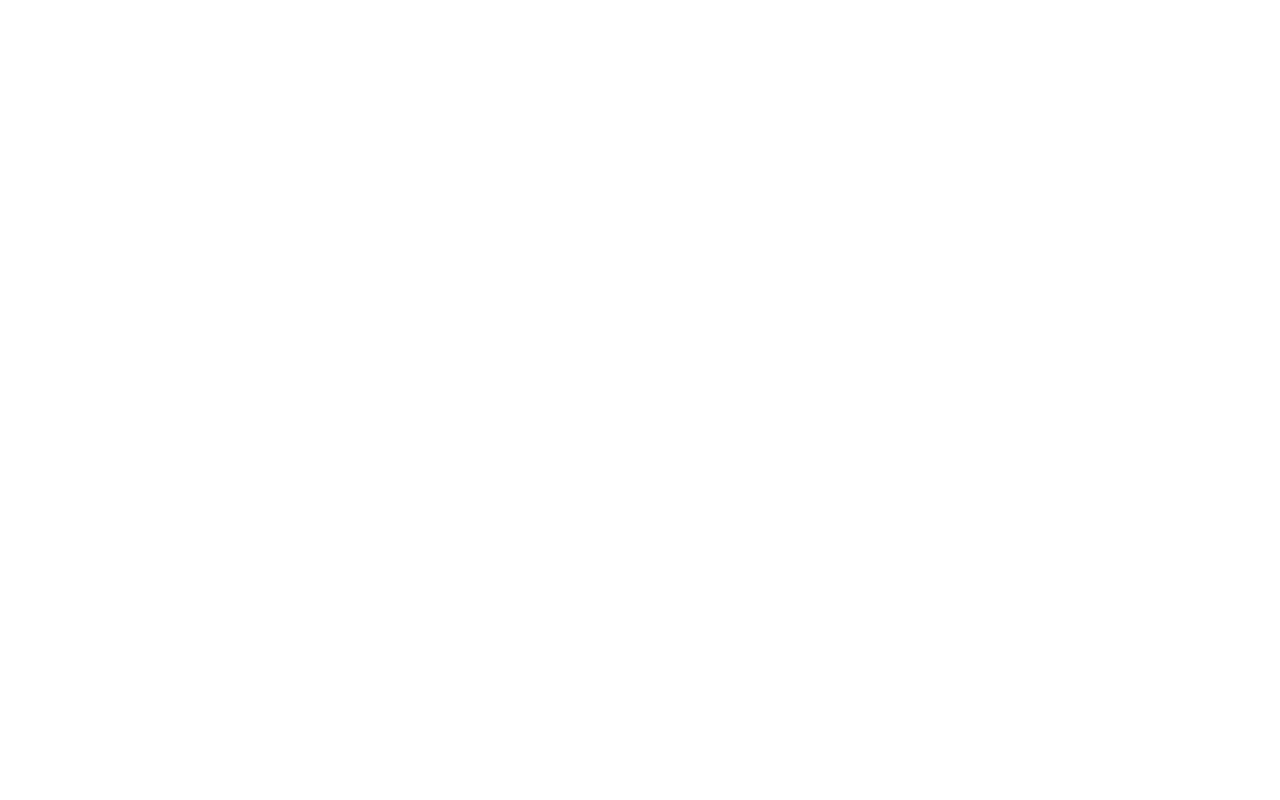
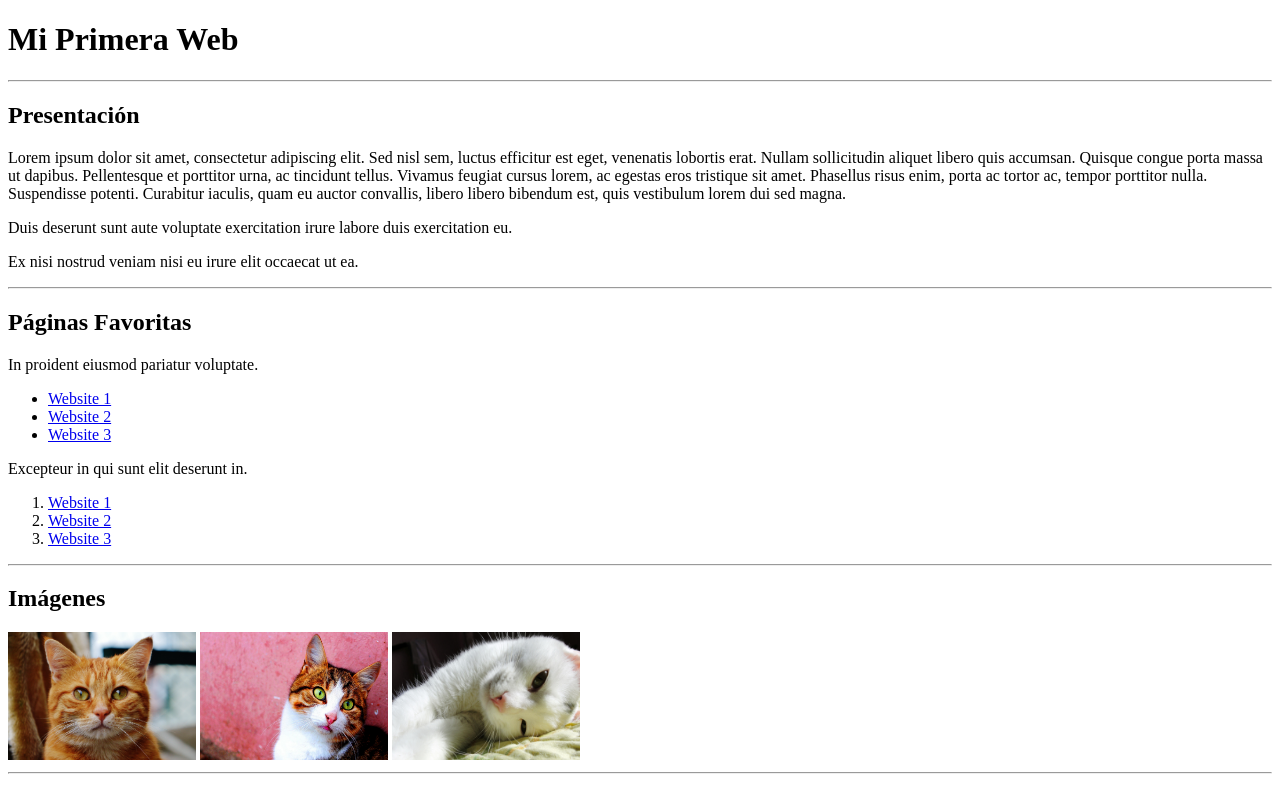
Before and after one commit to MechiValoni/utn-labcomII-practices, a plain HTML site: page U02P01/index.html in a window 1280 px wide. Drawn offline with Linux system fonts and the light colour scheme.

Commit message:
LC2 - UNIDAD 2 - PRÁCTICA 1

```diff
--- a/U02P01/index.html
+++ b/U02P01/index.html
@@ -4,9 +4,37 @@
     <meta charset="UTF-8">
     <meta http-equiv="X-UA-Compatible" content="IE=edge">
     <meta name="viewport" content="width=device-width, initial-scale=1.0">
-    <title>Document</title>
+    <title>Mi Primera Web</title>
 </head>
 <body>
-
+    <h1>Mi Primera Web</h1>
+    <hr>
+    <!-- Sección Presentación -->
+    <h2>Presentación</h2>
+    <p>Lorem ipsum dolor sit amet, consectetur adipiscing elit. Sed nisl sem, luctus efficitur est eget, venenatis lobortis erat. Nullam sollicitudin aliquet libero quis accumsan. Quisque congue porta massa ut dapibus. Pellentesque et porttitor urna, ac tincidunt tellus. Vivamus feugiat cursus lorem, ac egestas eros tristique sit amet. Phasellus risus enim, porta ac tortor ac, tempor porttitor nulla. Suspendisse potenti. Curabitur iaculis, quam eu auctor convallis, libero libero bibendum est, quis vestibulum lorem dui sed magna.</p>
+    <p>Duis deserunt sunt aute voluptate exercitation irure labore duis exercitation eu.</p>
+    <p>Ex nisi nostrud veniam nisi eu irure elit occaecat ut ea.</p>
+    <hr>
+    <!-- Sección páginas favoritas -->
+    <h2>Páginas Favoritas</h2>
+    <p>In proident eiusmod pariatur voluptate.</p>
+    <ul>
+        <li><a href="https://www.frro.utn.edu.ar/" target="_blank">Website 1</a></li>
+        <li><a href="https://www.frro.utn.edu.ar/" target="_blank">Website 2</a></li>
+        <li><a href="https://www.frro.utn.edu.ar/" target="_blank">Website 3</a></li>
+    </ul>
+    <p>Excepteur in qui sunt elit deserunt in.</p>
+    <ol>
+        <li><a href="https://www.frro.utn.edu.ar/" target="_blank">Website 1</a></li>
+        <li><a href="https://www.frro.utn.edu.ar/" target="_blank">Website 2</a></li>
+        <li><a href="https://www.frro.utn.edu.ar/" target="_blank">Website 3</a></li>
+    </ol>
+    <hr>
+    <!-- Sección Imágenes -->
+    <h2>Imágenes</h2>
+    <img src="img/gato1.jpg" alt="GATO 1" title="Gato 1 color" width="188" height="128">
+    <img src="img/gato2.jpg" alt="GATO 2" title="Gato bicolor" width="188" height="128">
+    <img src="img/gato3.jpg" alt="GATO 3" title="Gato blanco" width="188" height="128">
+    <hr>
 </body>
 </html>
```
Also changed, not shown: U02P01/img/gato1.jpg (added), U02P01/img/gato2.jpg (added), U02P01/img/gato3.jpg (added).
